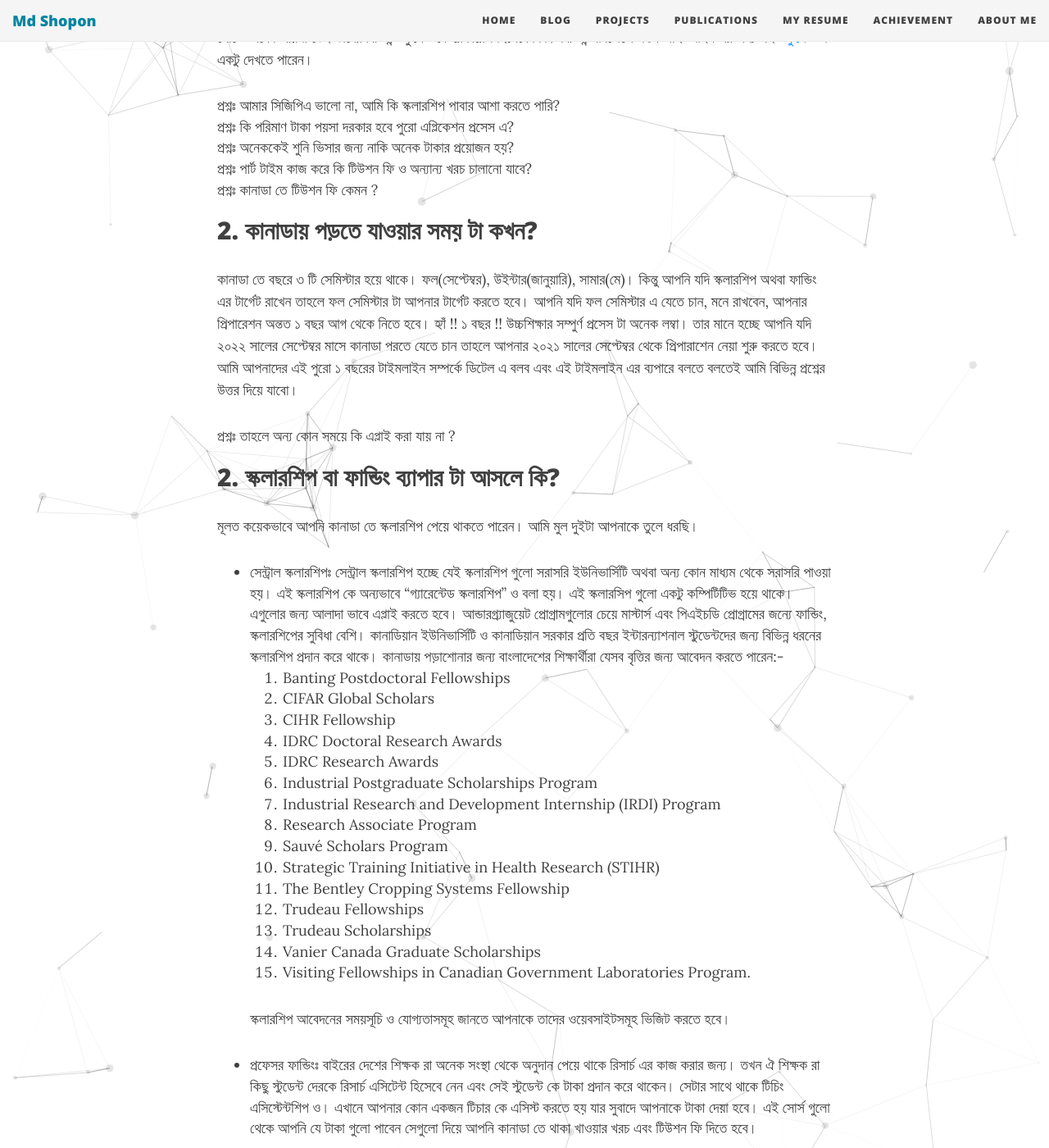
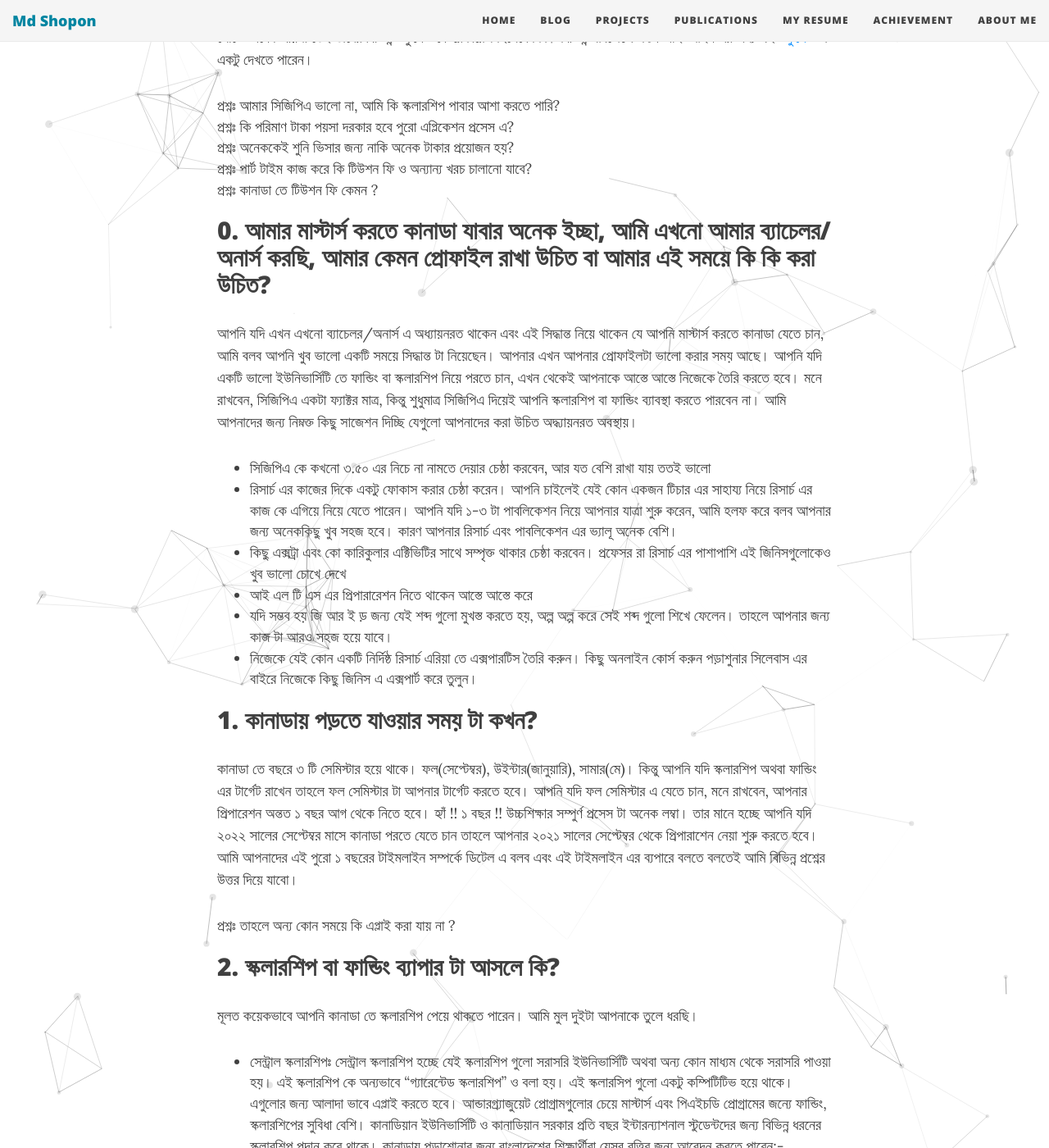
Before and after one commit to mdshopon/mdshopon.github.io, a Jekyll site: the page built from _posts/2020-06-19-studycanada.md, in a window 1280 px wide and 1400 px high, scrolled down 1498 px. Shown: the whole window at 82% size. Built offline with Jekyll 4.4.1, drawn with Linux system fonts in a browser that asks for light colours; nearby versions of some CDN libraries; comment, search, counter and statistics services are not loaded.

Commit message:
Update 2020-06-19-studycanada.md

```diff
--- a/_posts/2020-06-19-studycanada.md
+++ b/_posts/2020-06-19-studycanada.md
@@ -93,9 +93,17 @@
 কানাডার সব বিশ্ববিদ্যালয়ের টিউশন ফি একই রকম হয় না।  অঞ্চল ও পড়ানোর প্রোগ্রামভেদে টিউশন ফিও ভিন্ন ভিন্ন হয়।  স্থানীয় শিক্ষার্থীদের তুলনায় আন্তর্জাতিক শিক্ষার্থীর টিউশন ফি বেশি হয়।  আন্ডারর্গ্যাজুয়েট শিক্ষার্থীদের জন্য খরচ পড়বে ১৭ থেকে ২০ হাজার ইউএস ডলার বা প্রায় ১৩,৫০,০০০ থেকে ১৬,০০,০০০ টাকা। র্গ্যাজুয়েট, ডক্টরাল ও অ্যাসোসিয়েট ডিগ্রির জন্য খরচ পড়বে ১২ হাজার ৫০০ থেকে ২০ হাজার ইউএস ডলার বা প্রায় ১০,০০,০০০ থেকে ১৬,০০,০০০ টাকা।
 
 </details>
+## 0. আমার মাস্টার্স করতে কানাডা যাবার অনেক ইচ্ছা, আমি এখনো আমার ব্যাচেলর/অনার্স করছি, আমার কেমন প্রোফাইল রাখা উচিত বা আমার এই সময়ে কি কি করা উচিত?
 
+আপনি যদি এখন এখনো ব্যাচেলর/অনার্স এ অধ্যায়নরত থাকেন এবং এই সিদ্ধান্ত নিয়ে থাকেন যে আপনি মাস্টার্স করতে কানাডা যেতে চান, আমি বলব আপনি খুব ভালো একটি সময়ে সিদ্ধান্ত টা নিয়েছেন। আপনার এখন আপনার প্রোফাইলটা ভালো করার সময় আছে। আপনি যদি একটি ভালো ইউনিভার্সিটি তে ফান্ডিং বা স্কলারশিপ নিয়ে পরতে চান, এখন থেকেই আপনাকে আস্তে আস্তে নিজেকে তৈরি করতে হবে। মনে রাখবেন, সিজিপিএ একটা ফ্যাক্টর মাত্র, কিন্তু শুধুমাত্র সিজিপিএ দিয়েই আপনি স্কলারশিপ বা ফান্ডিং ব্যাবস্থা করতে পারবেন না। আমি আপনাদের জন্য নিম্নক্ত কিছু সাজেশন দিচ্ছি যেগুলো আপনাদের করা উচিত অদ্ধ্যায়নরত অবস্থায়।
+*  সিজিপিএ কে কখনো ৩.৫০ এর নিচে না নামতে দেয়ার চেষ্ঠা করবেন, আর যত বেশি রাখা যায় ততই ভালো
+*  রিসার্চ এর কাজের দিকে একটু ফোকাস করার চেষ্ঠা করেন। আপনি চাইলেই যেই কোন একজন টিচার এর সাহায্য নিয়ে রিসার্চ এর কাজ কে এগিয়ে নিয়ে যেতে পারেন। আপনি যদি ১-৩ টা পাবলিকেশন নিয়ে আপনার যাত্রা শুরু করেন, আমি হলফ করে বলব আপনার জন্য অনেককিছু খুব সহজ হবে। কারণ আপনার রিসার্চ এবং পাবলিকেশন এর ভ্যালূ অনেক বেশি।
+*  কিছু এক্সট্রা এবং কো কারিকুলার এক্টিভিটির সাথে সম্পৃক্ত থাকার চেষ্ঠা করবেন। প্রফেসর রা রিসার্চ এর পাশাপাশি এই জিনিসগুলোকেও খুব ভালো চোখে দেখে
+*  আই এল টি এস এর প্রিপারারেশন নিতে থাকেন আস্তে আস্তে করে
+*  যদি সম্ভব হয় জি আর ই ড় জন্য যেই শব্দ গুলো মুখস্ত করতে হয়, অল্প অল্প করে সেই শব্দ গুলো শিখে ফেলেন। তাহলে আপনার জন্য কাজ টা আরও সহজ হয়ে যাবে।
+*  নিজেকে যেই কোন একটি নির্দিষ্ঠ রিসার্চ এরিয়া তে এক্সপারটিস তৈরি করুন। কিছু অনলাইন কোর্স করুন পড়াশুনার সিলেবাস এর বাইরে নিজেকে কিছু জিনিস এ এক্সপার্ট করে তুলুন।
 
-## 2. কানাডায় পড়তে যাওয়ার সময় টা কখন?
+## 1. কানাডায় পড়তে যাওয়ার সময় টা কখন?
 
 কানাডা তে বছরে ৩ টি সেমিস্টার হয়ে থাকে। ফল(সেপ্টেম্বর), উইন্টার(জানুয়ারি), সামার(মে)। কিন্তু আপনি যদি স্কলারশিপ অথবা ফান্ডিং এর টার্গেট রাখেন তাহলে ফল সেমিস্টার টা আপনার টার্গেট করতে হবে। আপনি যদি ফল সেমিস্টার এ যেতে চান, মনে রাখবেন, আপনার প্রিপারেশন অন্তত ১ বছর আগ থেকে নিতে হবে। হ্যাঁ !! ১ বছর !! উচ্চশিক্ষার সম্পুর্ণ প্রসেস টা অনেক লম্বা। তার মানে হচ্ছে আপনি যদি ২০২২ সালের সেপ্টেম্বর মাসে কানাডা পরতে যেতে চান তাহলে আপনার ২০২১ সালের সেপ্টেম্বর থেকে প্রিপারাশেন নেয়া শুরু করতে হবে। আমি আপনাদের এই পুরো ১ বছরের টাইমলাইন সম্পর্কে ডিটেল এ বলব এবং এই টাইমলাইন এর ব্যপারে বলতে বলতেই আমি বিভিন্ন প্রশ্নের উত্তর দিয়ে যাবো।
 
```
